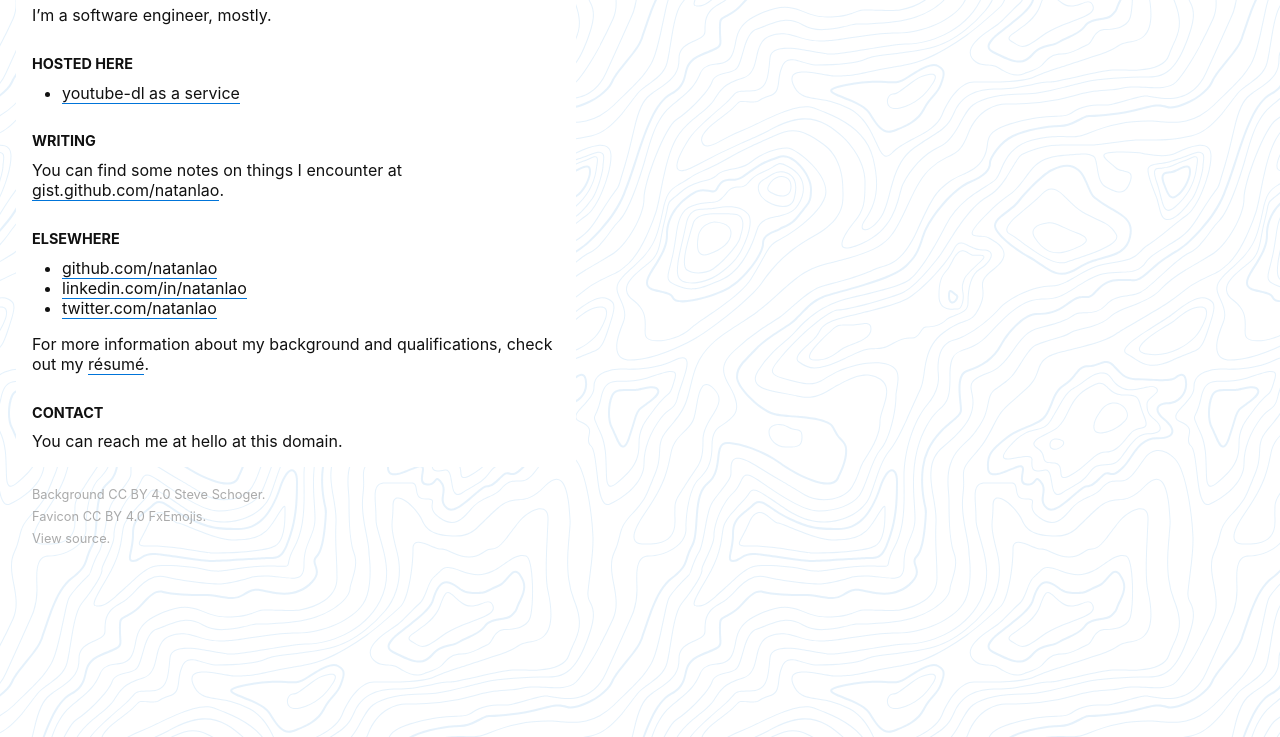
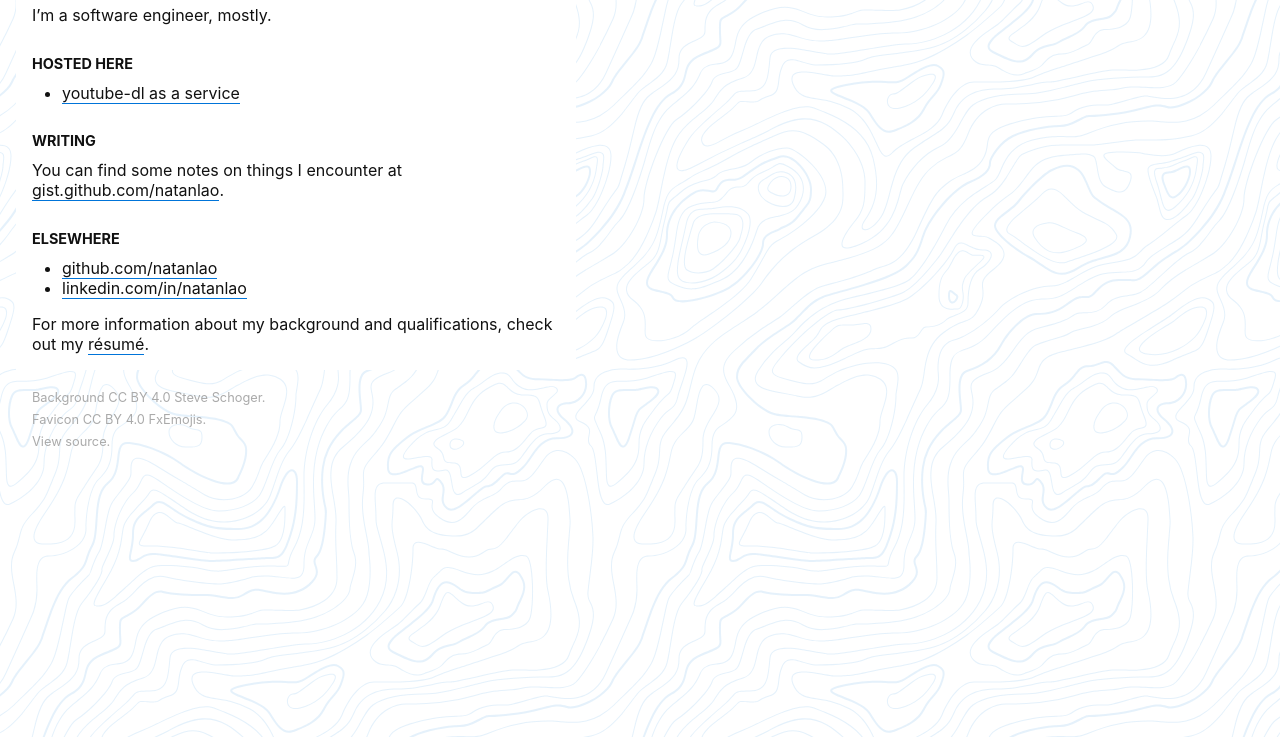
Before and after one commit to natanlao/natanlao.github.io, a plain HTML site: page index.html in a window 1280 px wide. Shown: the part 63-800 px from the top of the page. Drawn offline with Linux system fonts and the light colour scheme.

Commit message:
deploy: 017fd7788cb10ba70e45c402423c674d9e2bd5be

```diff
--- a/index.html
+++ b/index.html
@@ -1 +1 @@
-<!doctype html><html lang=en><meta charset=utf-8><meta name=viewport content="width=device-width,initial-scale=1"><meta name=description content="Natan's unnamed personal website."><title>Natan Lao</title><link rel=stylesheet href=./css/default.css><link rel="shortcut icon" type=image/png href=./favicon.png><header><h1>Natan Lao</h1></header><main><p>I’m a software engineer, mostly.<h2 id=hosted-here>Hosted here</h2><ul><li><a href=https://yaas.natan.la>youtube-dl as a service</a></ul><h2 id=writing>Writing</h2><ul></ul><p>You can find some notes on things I encounter at <a href=https://gist.github.com/natanlao>gist.github.com/natanlao</a>.<h2 id=elsewhere>Elsewhere</h2><ul><li><a href=https://github.com/natanlao>github.com/natanlao</a><li><a href=https://linkedin.com/in/natanlao>linkedin.com/in/natanlao</a><li><a href=https://twitter.com/natanlao>twitter.com/natanlao</a></ul><p>For more information about my background and qualifications, check out my <a href=./LaoNatanResume.pdf>résumé</a>.<h2 id=contact>Contact</h2><p>You can reach me at hello at this domain.</main><footer><small>Background <a href=https://creativecommons.org/licenses/by/4.0/>CC BY 4.0</a> <a href=https://www.heropatterns.com/>Steve Schoger</a>.<br>Favicon <a href=https://creativecommons.org/licenses/by/4.0/>CC BY 4.0</a> <a href=https://github.com/mozilla/fxemoji>FxEmojis</a>.<br><a href=https://github.com/natanlao/natanlao.github.io>View source</a>.</small></footer>
+<!doctype html><html lang=en><meta charset=utf-8><meta name=viewport content="width=device-width,initial-scale=1"><meta name=description content="Natan's unnamed personal website."><title>Natan Lao</title><link rel=stylesheet href=./css/default.css><link rel="shortcut icon" type=image/png href=./favicon.png><header><h1>Natan Lao</h1></header><main><p>I’m a software engineer, mostly.<h2 id=hosted-here>Hosted here</h2><ul><li><a href=https://yaas.natan.la>youtube-dl as a service</a></ul><h2 id=writing>Writing</h2><ul></ul><p>You can find some notes on things I encounter at <a href=https://gist.github.com/natanlao>gist.github.com/natanlao</a>.<h2 id=elsewhere>Elsewhere</h2><ul><li><a href=https://github.com/natanlao>github.com/natanlao</a><li><a href=https://linkedin.com/in/natanlao>linkedin.com/in/natanlao</a></ul><p>For more information about my background and qualifications, check out my <a href=./LaoNatanResume.pdf>résumé</a>.</main><footer><small>Background <a href=https://creativecommons.org/licenses/by/4.0/>CC BY 4.0</a> <a href=https://www.heropatterns.com/>Steve Schoger</a>.<br>Favicon <a href=https://creativecommons.org/licenses/by/4.0/>CC BY 4.0</a> <a href=https://github.com/mozilla/fxemoji>FxEmojis</a>.<br><a href=https://github.com/natanlao/natanlao.github.io>View source</a>.</small></footer>
```
